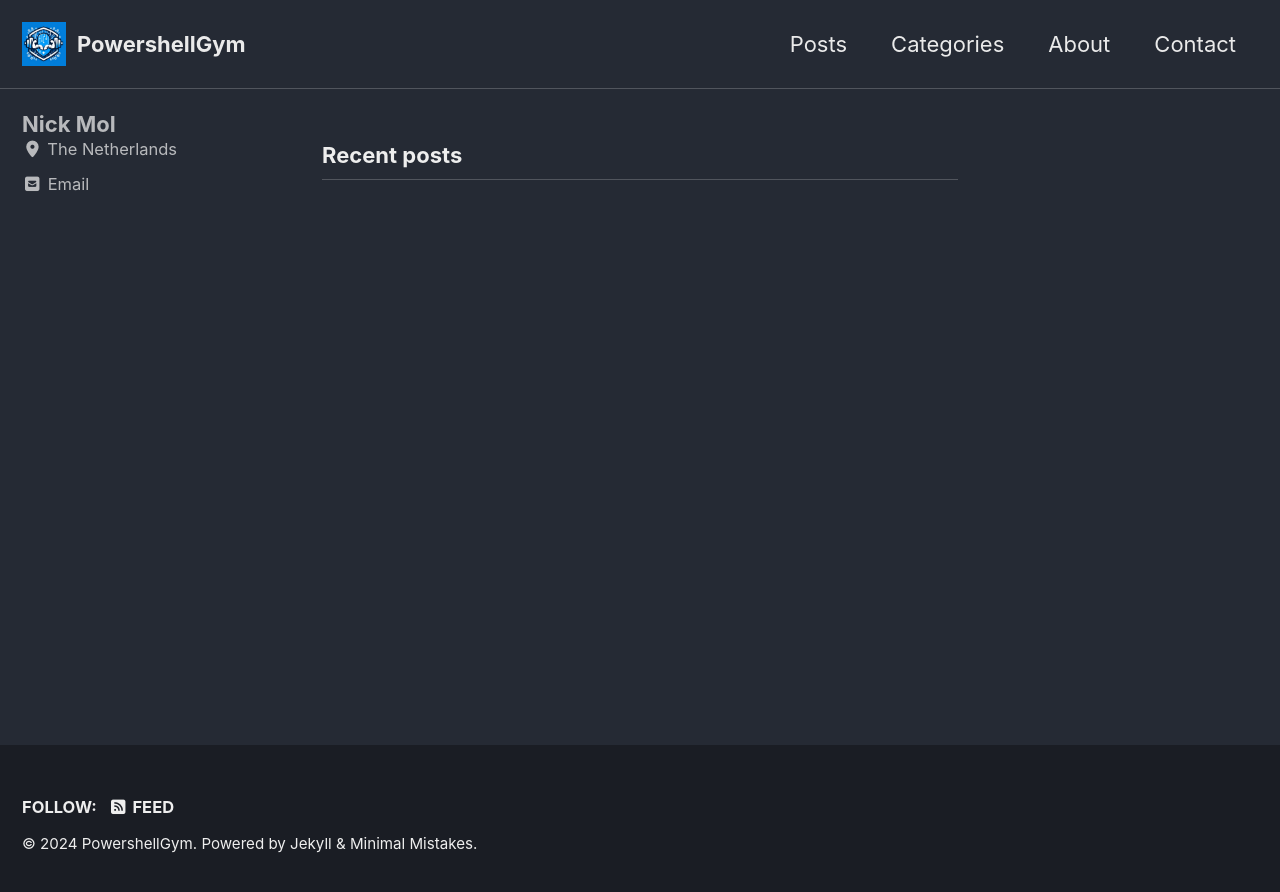
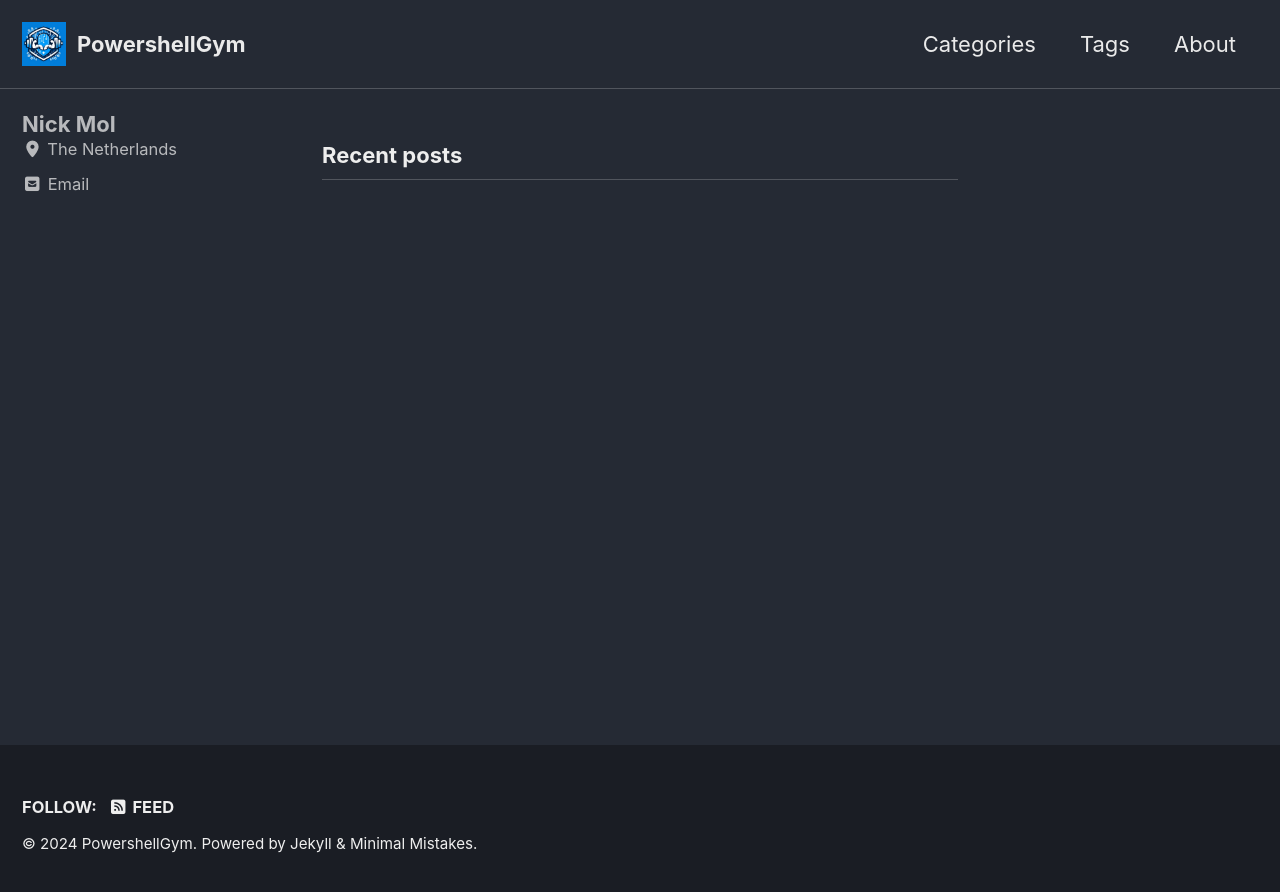
Before and after one commit to NickM133/PowershellGym, a Jekyll site: the page built from index.html, in a window 1280 px wide. Shown: the top 892 px of the page. Built offline with Jekyll 4.4.1, drawn with Linux system fonts in a browser that asks for light colours; cached includes are drawn as plain includes; the list of posts is cut into pages by our own code.

Commit message:
Update navigation.yml

```diff
--- a/_data/navigation.yml
+++ b/_data/navigation.yml
@@ -1,10 +1,8 @@
 # main links
 main:
-  - title: "Posts"
-    url: /posts
   - title: "Categories"
     url: /categories
+  - title: "Tags"
+    url: /tags
   - title: "About"
     url: /about
-  - title: "Contact"
-    url: /contact
```
